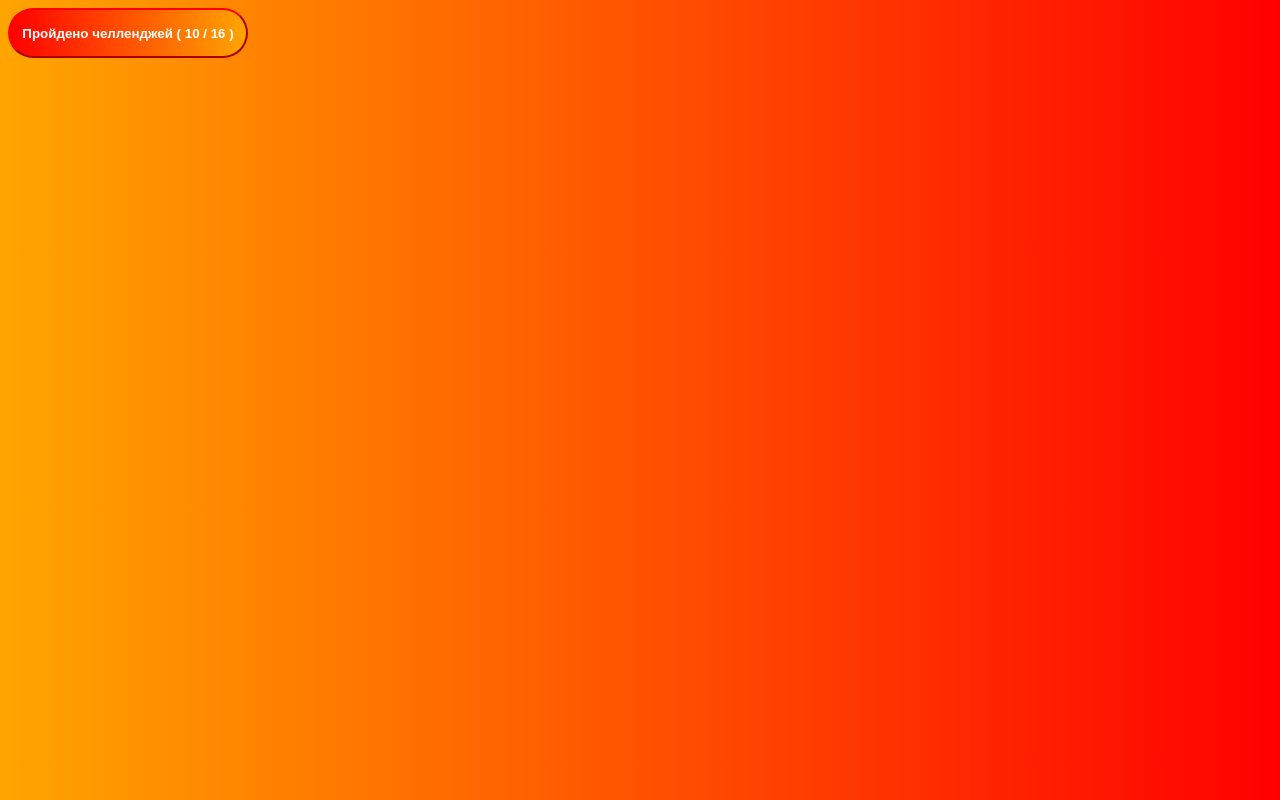
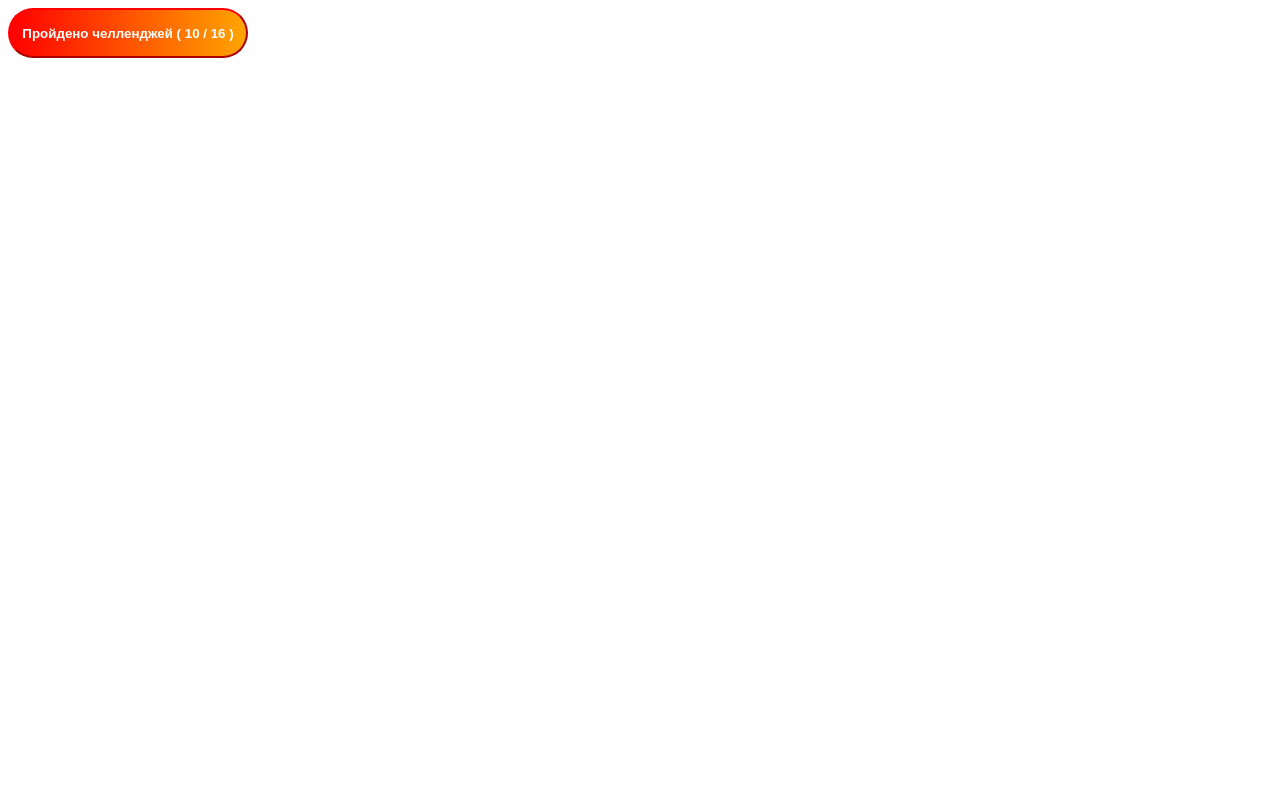
Before and after one commit to Serga05/SP, a plain HTML site: page index.html in a window 1280 px wide. Drawn offline with Linux system fonts and the light colour scheme.

Commit message:
Update index.css

```diff
--- a/index.css
+++ b/index.css
@@ -2,7 +2,7 @@
     	color: white;
     }
     body#bodyGround.save {
-    	background: linear-gradient(90deg, orange, red)
+    	    background: linear-gradient(90deg, #00ff0000, #00800000);
     }
     .buttonOne#onebtn {
     	background: linear-gradient(90deg, red, orange);
```
